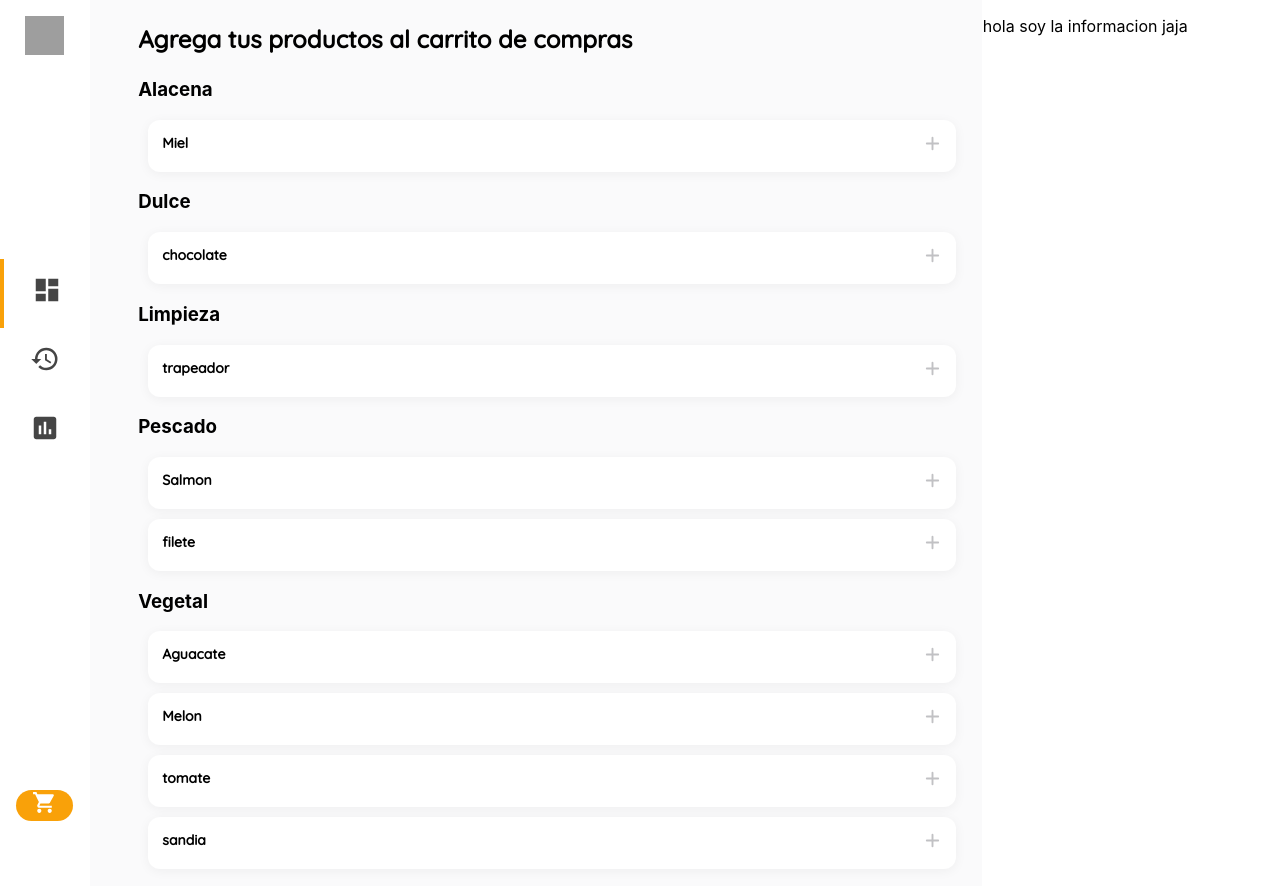
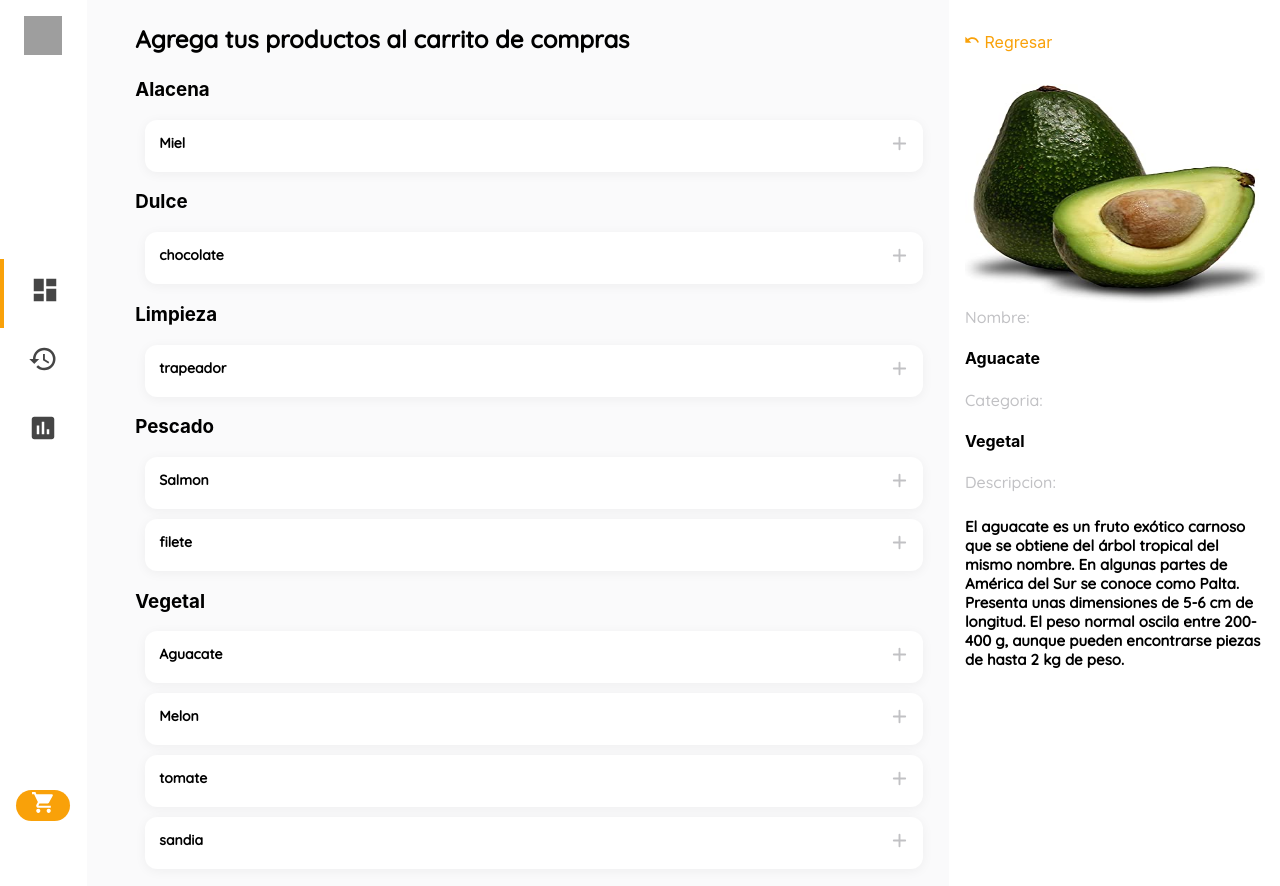
Before and after one commit to Codigo-bit-mx/ShoppingCart, a React (Create React App) app: page / in a window 1280 px wide. Both pictures are taken after a click on the element "Aguacate". Shown: the top 886 px of the page. Built offline with nearby package versions, Linux system fonts and the light colour scheme; grey boxes are pictures that could not be loaded.

Commit message:
Se agrego la seccion winInf correctamente

```diff
--- a/src/componentes/item/ventanas/WindowCarrito.js
+++ b/src/componentes/item/ventanas/WindowCarrito.js
@@ -91,7 +91,6 @@ const BtnCST = styled.button`
 `;
 
 
-
 const WindowCarrito = () => {
 
     const carritoContext = useContext(carritosContext);
@@ -123,7 +122,7 @@ const WindowCarrito = () => {
 
         <h3>Lista de compras</h3>
 
-        {carrito.map((cart) => (
+       {carrito.map((cart) => (
             <DivShopp key={cart.id}>
                 <p>{cart.nombre}</p>
 
--- a/src/componentes/item/ventanas/WindowInf.js
+++ b/src/componentes/item/ventanas/WindowInf.js
@@ -1,21 +1,61 @@
 import React, {useContext} from 'react';
 import styled from 'styled-components';
 import carritosContext from '../../../context/carrito/carritoContext';
+import { MdUndo } from "react-icons/md";
 
+const ContWinf = styled.div`
+    width: 100;
 
+    p{
+        margin: 2em 0px 2em 14px;
+        color: #F9A109;
+        cursor: pointer;
+
+    }
+`;
+
+const MarcoWinf = styled.div`
+    margin-top: 1em ;
+    padding: 0 15px;
+
+    img{
+        width: 300px;
+        height: 219px;
+    }
+    p{
+        font-family: 'Quicksand', sans-serif;
+        margin: 0;
+        color: #C1C1C4;
+    }
+    h5{
+        font-family: 'Quicksand', sans-serif;
+        font-size: 15px;
+    }
+`;
 
 const WindowInf = () => {
 
 
     const carritoContext = useContext( carritosContext );
-    const { productos, cambioVentana } = carritoContext;
+    const { productos, info, cambioVentana } = carritoContext;
+
+    const {nombre, categoria, descripcion ,img} = info;
 
     return (
+        <ContWinf>
+            <p onClick={() => cambioVentana('item')}><span><MdUndo/></span> Regresar</p>
+            <MarcoWinf>
 
-        <div>
-            <p>hola soy la informacion jaja</p>
-        </div>
+            <img src={img} alt="imagen del producto"/>
+            <p>Nombre:</p>
+            <h4>{nombre}</h4>
+            <p>Categoria:</p>
+            <h4>{categoria}</h4>
+            <p>Descripcion:</p>
+            <h5>{descripcion}</h5>
 
+            </MarcoWinf>
+        </ContWinf>
         );
 }
 
--- a/src/componentes/productos/Productos.js
+++ b/src/componentes/productos/Productos.js
@@ -49,12 +49,10 @@ const Productos = ({nombre, producto}) => {
     return (
         <Fragment>
 
-
         <ContProducto>
-            <p onClick={() => cambioVentana('informacion')}>{nombre}</p>
+            <p onClick={() => cambioVentana('informacion', id)}>{nombre}</p>
             <span onClick={() => validar(id, producto) } > <HiPlus /> </span>
          </ContProducto>
-
 
         </Fragment>
      );
--- a/src/context/carrito/carritoReducer.js
+++ b/src/context/carrito/carritoReducer.js
@@ -45,10 +45,11 @@ const carritoReducer =  (state, action) => {
                 carrito: state.carrito.filter(producto => producto.id !== action.payload)
             }
 
-        case VISTAS_DEL_CARRITO:
+        case VISTAS_DEL_CARRITO:  // funciona para el cambio de ventana y la informacion del producto
             return{
                 ...state,
-                ventana: action.payload
+                ventana: action.payload.estado,
+                info: state.productos.find(producto =>  producto.id === action.payload.id)
             }
 
         default:
--- a/src/context/carrito/carritoState.js
+++ b/src/context/carrito/carritoState.js
@@ -18,8 +18,9 @@ const CarritoState = props => {
             id:123,
             nombre: "Aguacate",
             categoria: 'Vegetal',
-            descripcion: "fruta color verde"
-         },
+            descripcion: "El aguacate es un fruto exótico carnoso que se obtiene del árbol tropical del mismo nombre. En algunas partes de América del Sur se conoce como Palta. Presenta unas dimensiones de 5-6 cm de longitud. El peso normal oscila entre 200-400 g, aunque pueden encontrarse piezas de hasta 2 kg de peso.",
+            img:'img/aguacate.jpg'
+        },
          {
             id:234,
             nombre: "Salmon",
@@ -115,10 +116,14 @@ const CarritoState = props => {
         })
     }
 
-    const cambioVentana = (estado) => {
+    const cambioVentana = ( estado, id ) => {
+        console.log(id)
         dispatch({
             type: VISTAS_DEL_CARRITO,
-            payload: estado
+            payload: {
+                estado: estado,
+                id: id
+            }
         })
     }
 
@@ -131,6 +136,7 @@ const CarritoState = props => {
                 cats: state.cats,
                 carrito: state.carrito,
                 ventana: state.ventana,
+                info: state.info,
                 agregarLista,
                 agregarCarrito,
                 incrementarCantidad,
```
Also changed, not shown: public/img/aguacate.jpg (added).
